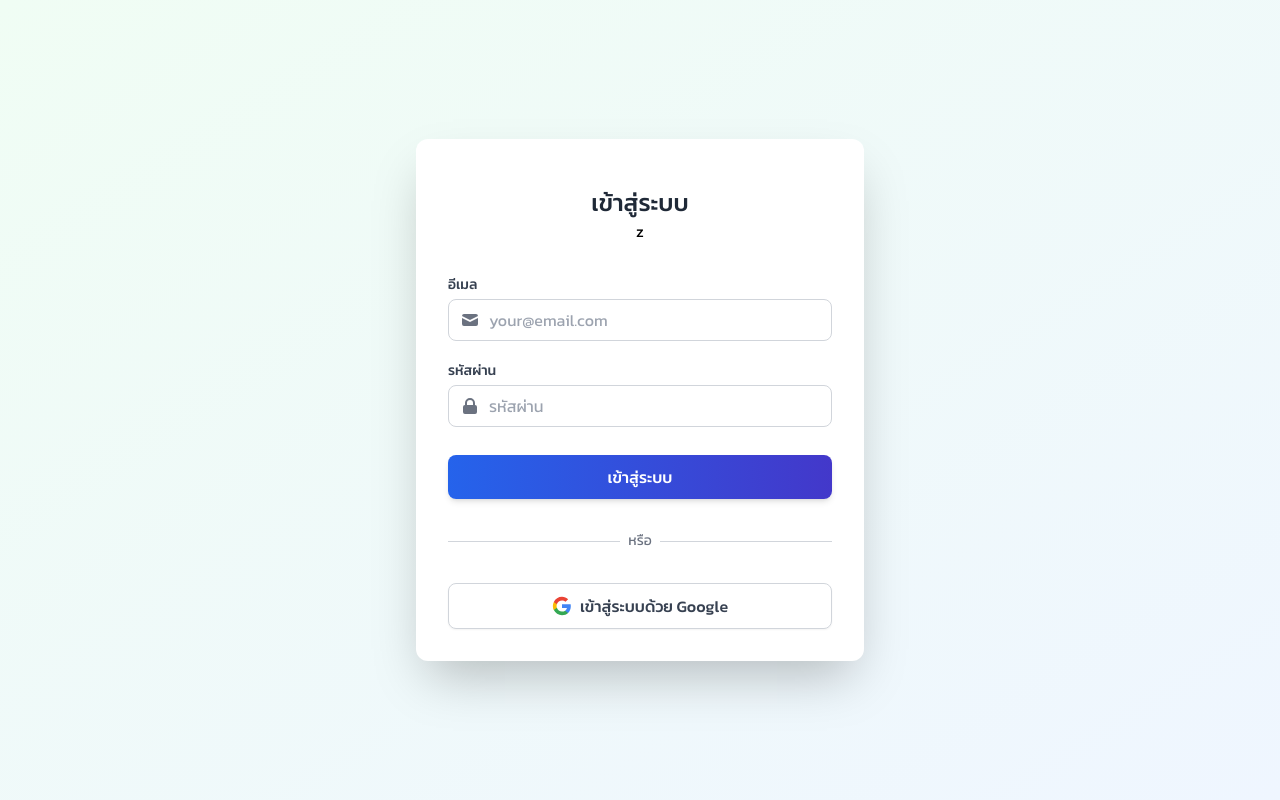
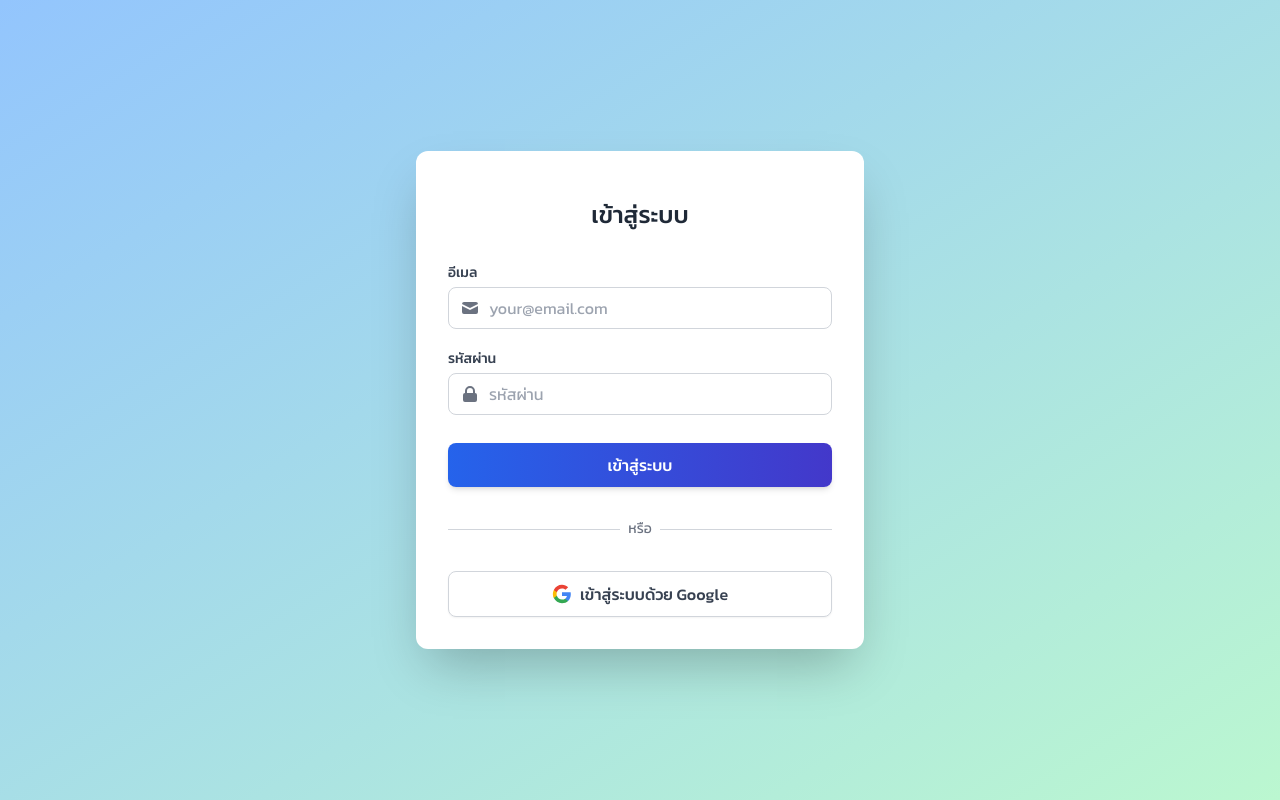
Before and after one commit to suthinanll/wdt-attendance, a Vue app: page /login in a window 1280 px wide. Built offline with nearby package versions, Linux system fonts and the light colour scheme.

Commit message:
สี login

```diff
--- a/src/views/LoginPage.vue
+++ b/src/views/LoginPage.vue
@@ -1,10 +1,10 @@
 <template>
-  <div class="min-h-screen flex items-center justify-center bg-gradient-to-br from-green-50 to-blue-50 p-4">
+  <div class="min-h-screen flex items-center justify-center bg-gradient-to-br from-blue-300 to-green-200 p-4">
     <div class="bg-white rounded-xl shadow-2xl w-full max-w-md overflow-hidden">
       <!-- Header -->
       <div class="text-center">
         <br><br>
-        <h2 class="text-2xl font-medium text-gray-800">เข้าสู่ระบบ</h2>z
+        <h2 class="text-2xl font-medium text-gray-800">เข้าสู่ระบบ</h2>
       </div>
 
       <!-- Form -->
```
